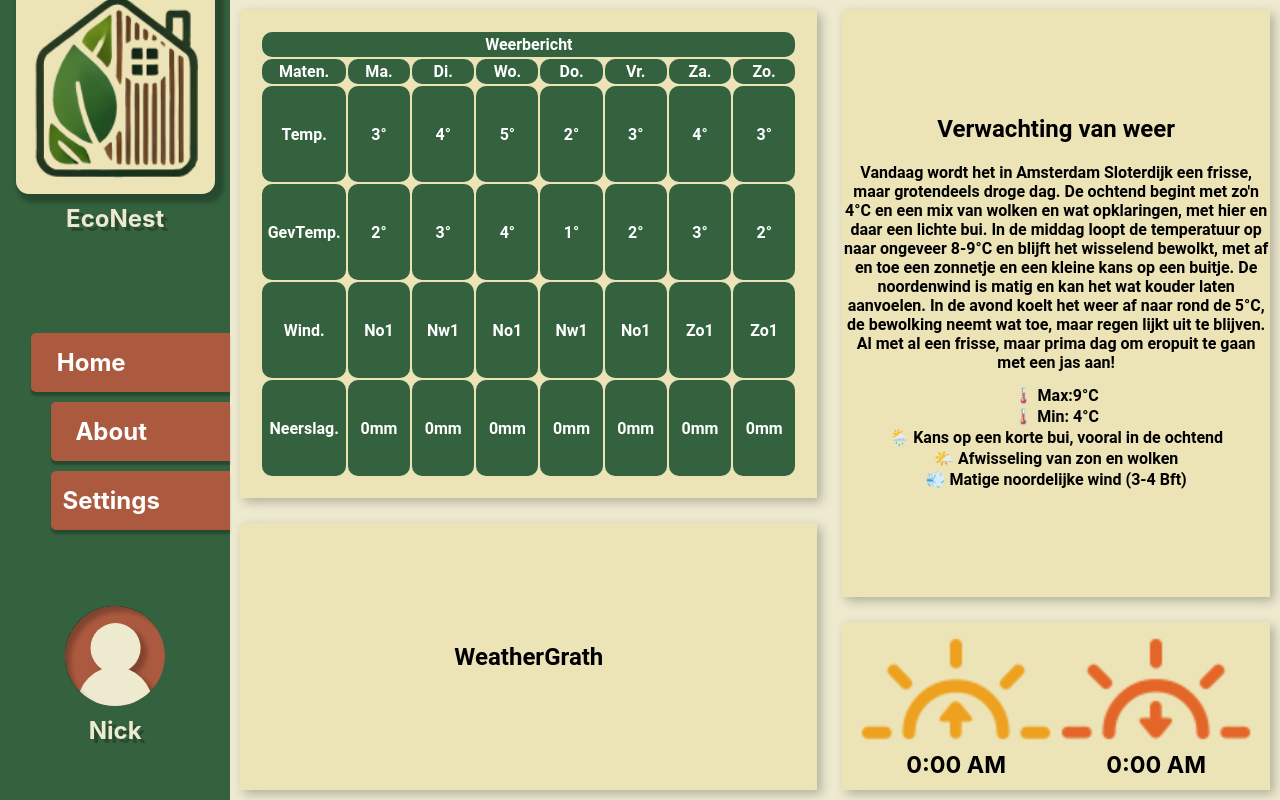
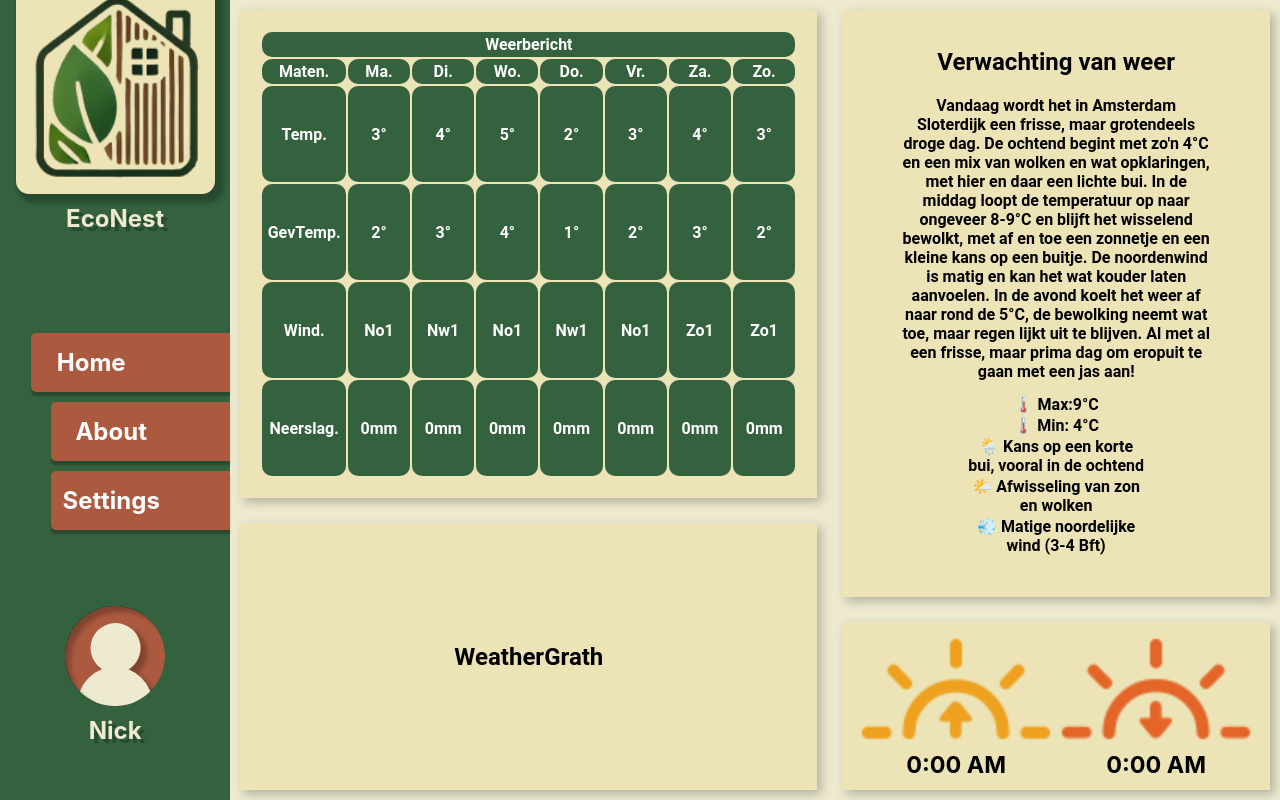
Before and after one commit to Jesper826/EcoNest, a PHP site: page / in a window 1280 px wide. Run offline with PHP 8.4, Linux system fonts and the light colour scheme.

Commit message:
Update ActueleTemp.css

```diff
--- a/css/ActueleTemp.css
+++ b/css/ActueleTemp.css
@@ -2,6 +2,7 @@
     display:flex;
     text-align: center;
     font-weight: bold;
+    padding: 0 6rem;
 }
 
 #ActueleTemp > div {
```
